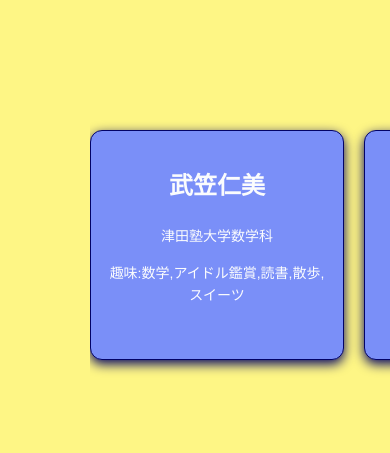
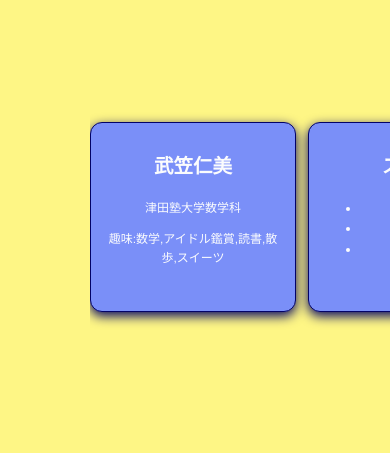
Before and after one commit to Hitomi-Mukasa/my-profile, a plain HTML site: page index.html in a window 390 px wide. Shown: the top 453 px of the page. Drawn offline with Linux system fonts and the light colour scheme.

Commit message:
スマホ版の修正

```diff
--- a/style.css
+++ b/style.css
@@ -57,3 +57,18 @@ h1{
 .card-wrapper{
     perspective: 1000px;
 }
+
+@media screen and (max-width: 600px) {
+    .scroll-container {
+        gap: 12px;
+        padding: 12px;
+    }
+    .card {
+        width: 180px;
+        font-size: 13px;
+        padding: 12px;
+    }
+    .card p {
+        font-size: 12px;
+    }
+}
```
